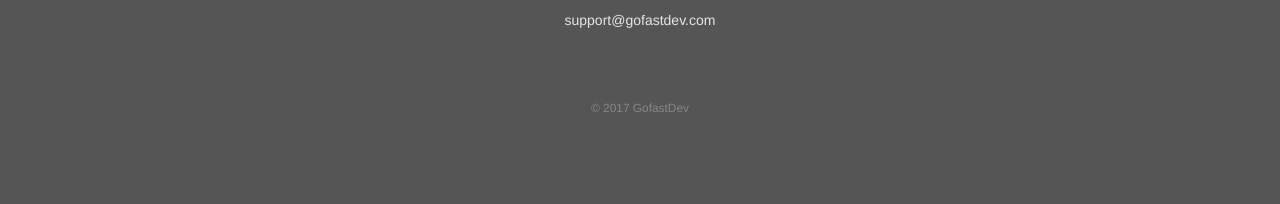
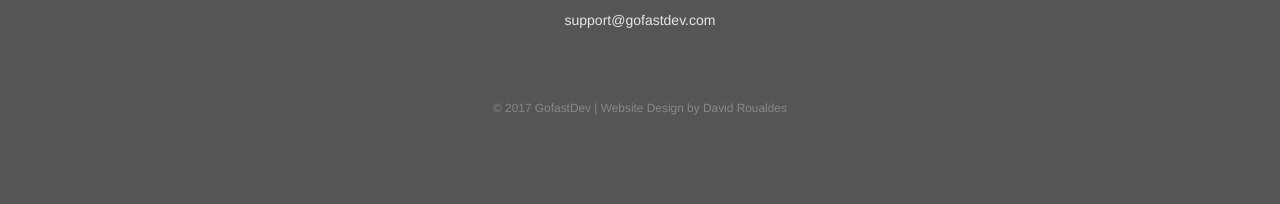
Before and after one commit to droualdes/gofastdev, a Jekyll site: the page built from casestudies/index.html, in a window 1280 px wide. Shown: the part 870-1074 px from the top of the page. Built offline with Jekyll 4.4.1, drawn with Linux system fonts in a browser that asks for light colours; nearby versions of some CDN libraries; some web fonts are replaced; library files that are not in the unit come from our copies.

Commit message:
Added Website Design by David Roualdes

```diff
--- a/_includes/footer.html
+++ b/_includes/footer.html
@@ -16,7 +16,7 @@
 					<a href="mailto:support@gofastdev.com">support@gofastdev.com</a>
 				</p>
 			<p class="small">
-				&copy; 2017 GofastDev
+				&copy; 2017 GofastDev | Website Design by David Roualdes
 			</p>
 		</div>
 	</div>
```
Also changed, not shown: 10 other files.
